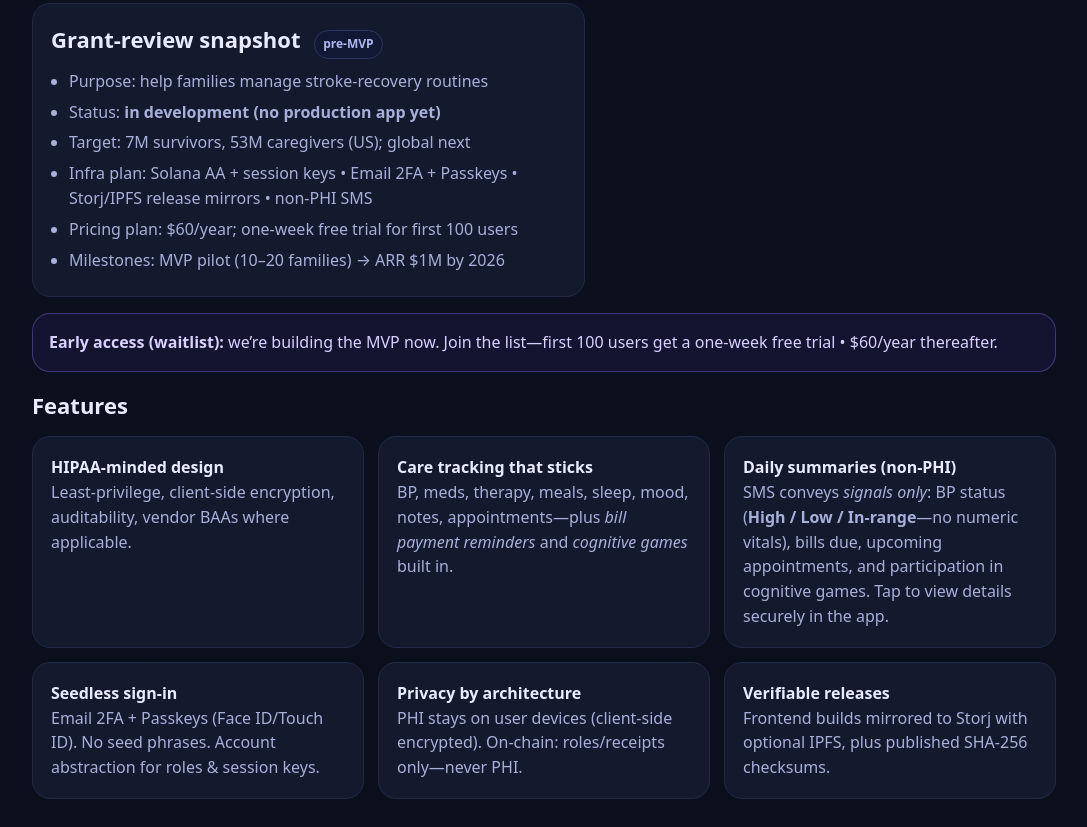
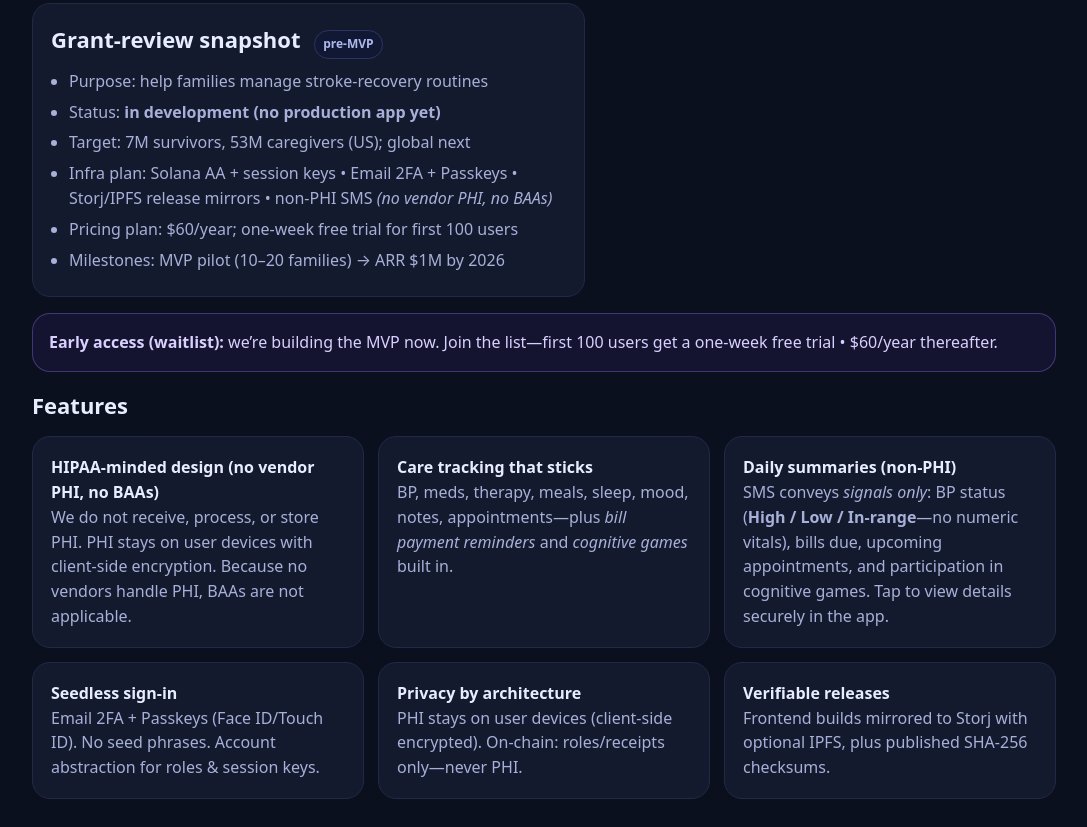
Before and after one commit to yboredintampa/web3care-site, a plain HTML site: page docs/index.html in a window 1280 px wide. Shown: the part 583-1410 px from the top of the page, without its empty margins (96-1183 px from the left). Drawn offline with Linux system fonts and the light colour scheme.

Commit message:
index.html

```diff
--- a/docs/index.html
+++ b/docs/index.html
@@ -78,7 +78,7 @@
           <li>Purpose: help families manage stroke-recovery routines</li>
           <li>Status: <strong>in development (no production app yet)</strong></li>
           <li>Target: 7M survivors, 53M caregivers (US); global next</li>
-          <li>Infra plan: Solana AA + session keys • Email 2FA + Passkeys • Storj/IPFS release mirrors • non-PHI SMS</li>
+          <li>Infra plan: Solana AA + session keys • Email 2FA + Passkeys • Storj/IPFS release mirrors • non-PHI SMS <em>(no vendor PHI, no BAAs)</em></li>
           <li>Pricing plan: $60/year; one-week free trial for first 100 users</li>
           <li>Milestones: MVP pilot (10–20 families) → ARR $1M by 2026</li>
         </ul>
@@ -93,8 +93,10 @@
     <h2 id="features">Features</h2>
     <div class="features">
       <div class="card">
-        <strong>HIPAA-minded design</strong><br>
-        <span class="muted">Least-privilege, client-side encryption, auditability, vendor BAAs where applicable.</span>
+        <strong>HIPAA-minded design (no vendor PHI, no BAAs)</strong><br>
+        <span class="muted">
+          We do not receive, process, or store PHI. PHI stays on user devices with client-side encryption. Because no vendors handle PHI, BAAs are not applicable.
+        </span>
       </div>
 
       <div class="card">
```
